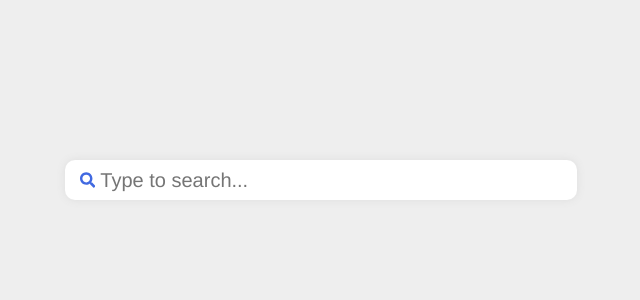
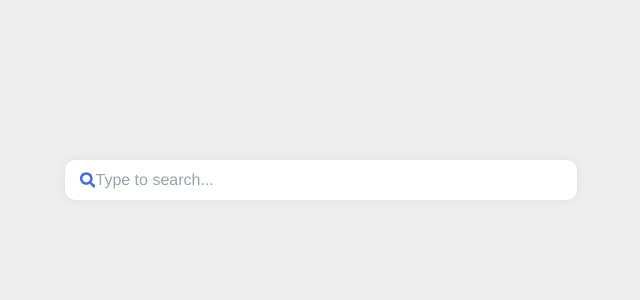
Before and after one commit to chriscodex/react-search-bar, a React (Vite) app: page / in a window 1280 px wide. Shown: the top 300 px of the page, without its empty margins (319-959 px from the left). Built offline with nearby package versions, Linux system fonts and the light colour scheme.

Commit message:
index.css now uses tailwind

```diff
--- a/src/index.css
+++ b/src/index.css
@@ -1,6 +1,12 @@
-* {
-  box-sizing: border-box;
-  margin: 0;
-  padding: 0;
-  font-family: Helvetica, sans-serif;
+@tailwind base;
+@tailwind components;
+@tailwind utilities;
+
+@layer base {
+  * {
+    box-sizing: border-box;
+    margin: 0;
+    padding: 0;
+    font-family: Helvetica, sans-serif;
+  }
 }
```
